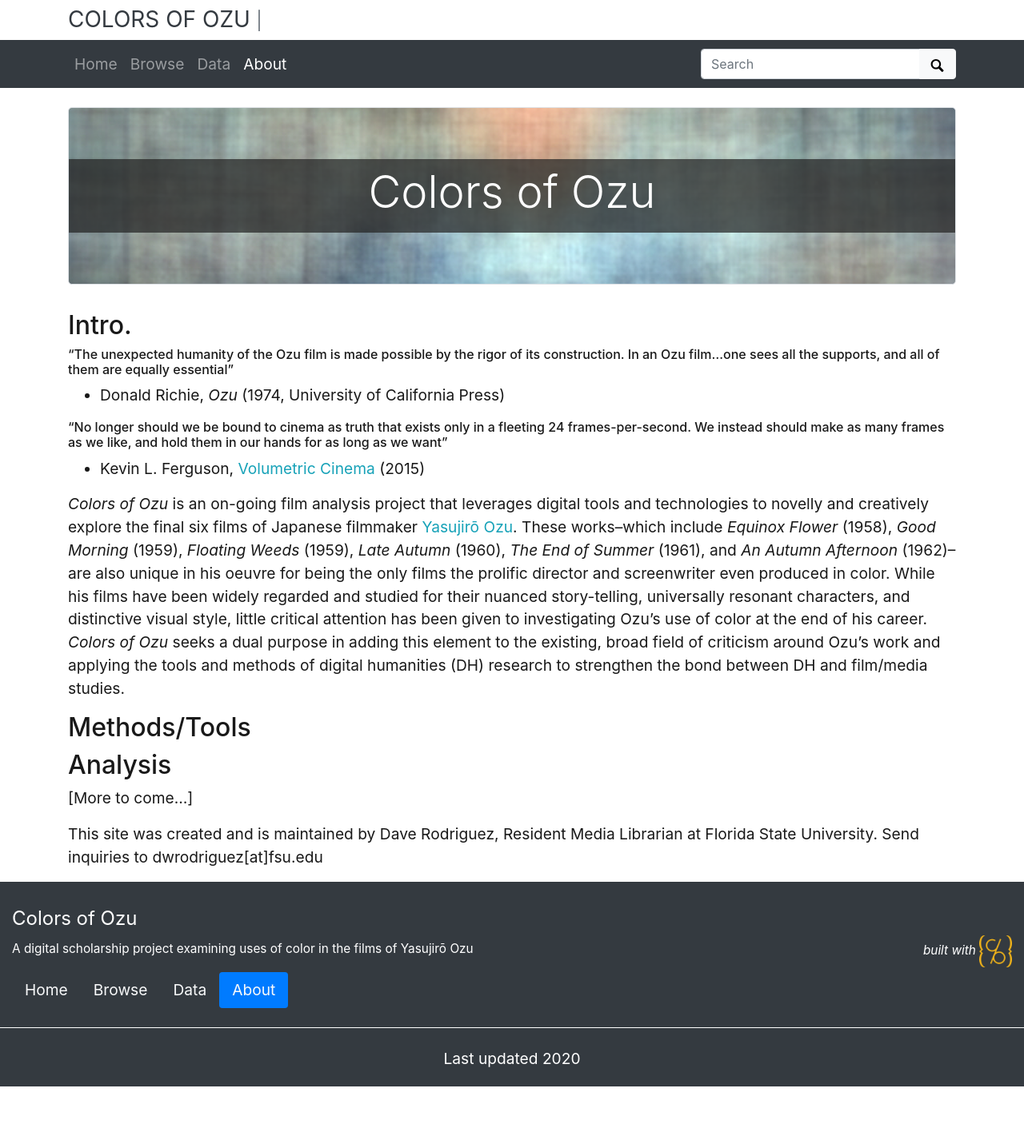
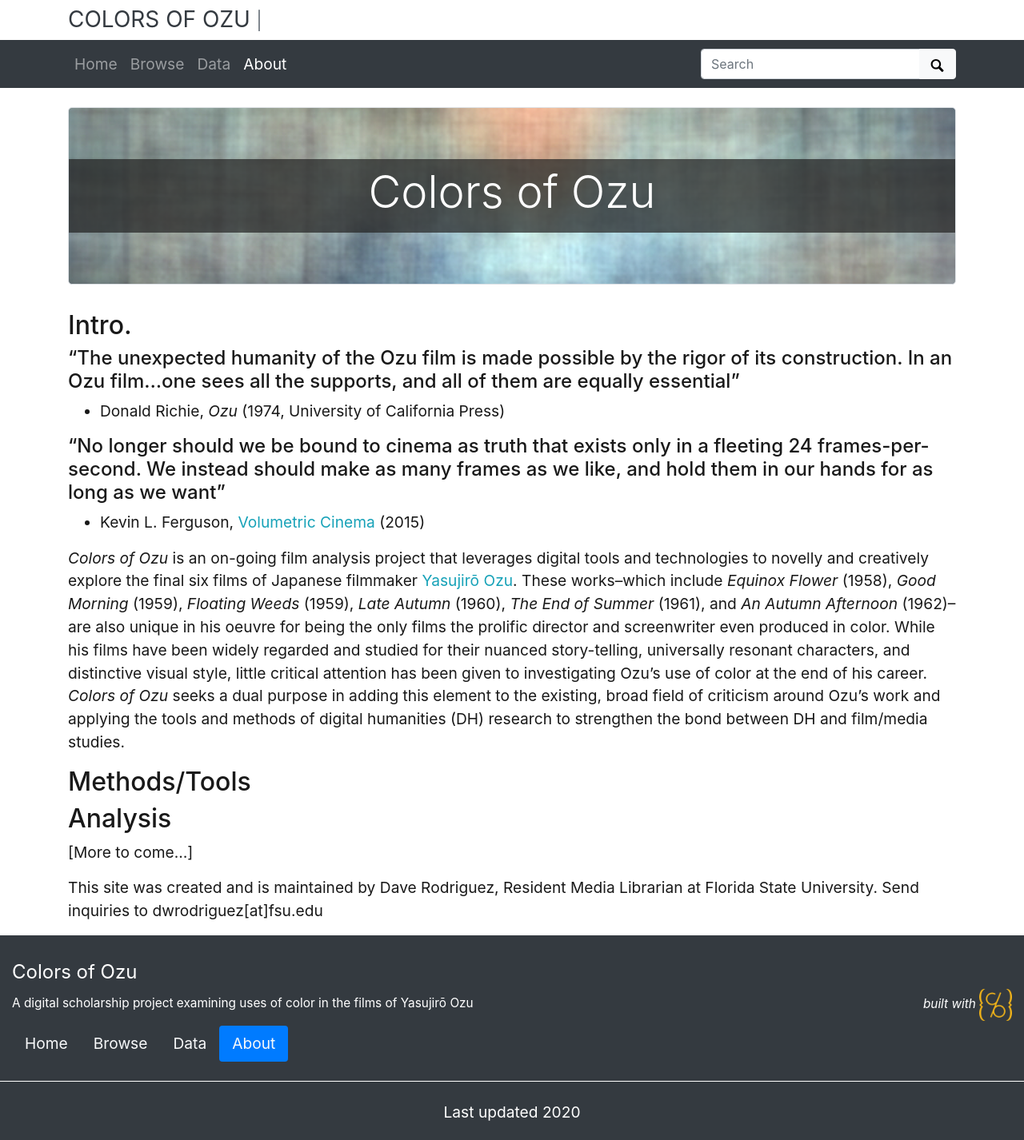
Before and after one commit to drodz11/colors-of-ozu, a Jekyll site: the page built from pages/about.md, in a window 1280 px wide. Shown: the whole page at 80% size. Built offline with Jekyll 4.4.1, drawn with Linux system fonts in a browser that asks for light colours; before the commit the page ends 1359 px from its top, so only the background shows below that.

```diff
--- a/pages/about.md
+++ b/pages/about.md
@@ -9,10 +9,10 @@ permalink: /about.html
 
 ## Intro.
 
-###### "The unexpected humanity of the Ozu film is made possible by the rigor of its construction. In an Ozu film...one sees all the supports, and all of them are equally essential"
+#### "The unexpected humanity of the Ozu film is made possible by the rigor of its construction. In an Ozu film...one sees all the supports, and all of them are equally essential"
 - Donald Richie, _Ozu_ (1974, University of California Press)
 
-###### "No longer should we be bound to cinema as truth that exists only in a fleeting 24 frames-per-second. We instead should make as many frames as we like, and hold them in our hands for as long as we want"
+#### "No longer should we be bound to cinema as truth that exists only in a fleeting 24 frames-per-second. We instead should make as many frames as we like, and hold them in our hands for as long as we want"
 - Kevin L. Ferguson, [Volumetric Cinema](http://mediacommons.org/intransition/2015/03/10/volumetric-cinema) (2015)
 
 _Colors of Ozu_ is an on-going film analysis project that leverages digital tools and technologies to novelly and creatively explore the final six films of Japanese filmmaker [Yasujirō Ozu](https://en.wikipedia.org/wiki/Yasujir%C5%8D_Ozu). These works--which include _Equinox Flower_ (1958), _Good Morning_ (1959), _Floating Weeds_ (1959), _Late Autumn_ (1960), _The End of Summer_ (1961), and _An Autumn Afternoon_ (1962)--are also unique in his oeuvre for being the only films the prolific director and screenwriter even produced in color. While his films have been widely regarded and studied for their nuanced story-telling, universally resonant characters, and distinctive visual style, little critical attention has been given to investigating Ozu's use of color at the end of his career. _Colors of Ozu_ seeks a dual purpose in adding this element to the existing, broad field of criticism around Ozu's work and applying the tools and methods of digital humanities (DH) research to strengthen the bond between DH and film/media studies.
```
